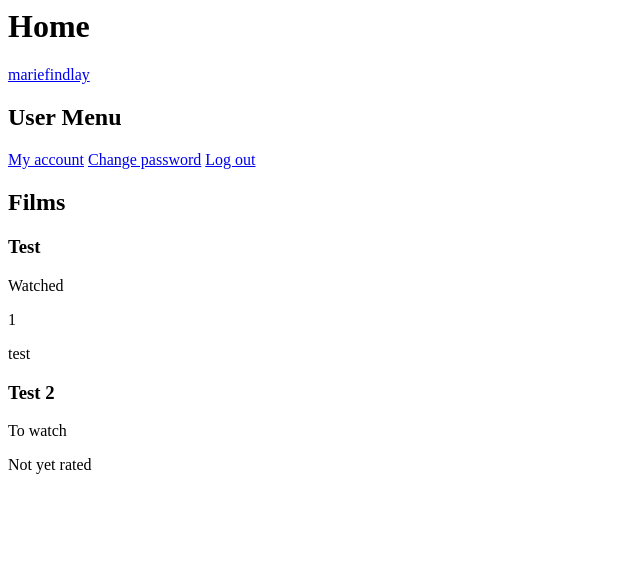
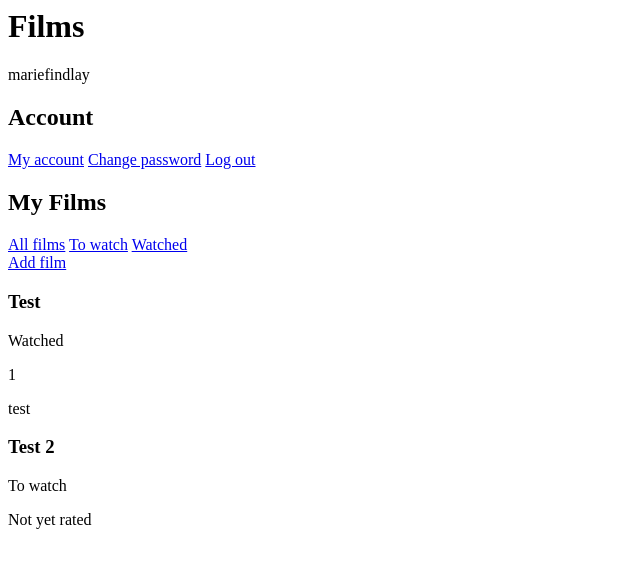
Before and after one commit to MarieFindlay/films, a Django app: page / in a window 1280 px wide. Shown: the top 568 px of the page, without its empty margins (0-640 px from the left). Run offline with Django 3.2, Linux system fonts and the light colour scheme; a user stored in the database is signed in; data comes from the database, SQL or seed files in the repository; both versions use the stored data as it was after the commit.

Commit message:
allow user to add new film

```diff
--- a/django_login/django_login/urls.py
+++ b/django_login/django_login/urls.py
@@ -23,8 +23,10 @@ from posts import views
 
 urlpatterns = [
     path('admin/', admin.site.urls),
-    url(r'^signup/$', accounts_views.signup, name='signup'),
-    url(r'^logout/$', auth_views.LogoutView.as_view(), name='logout'),
-    url(r'^login/$', auth_views.LoginView.as_view(template_name='login.html'), name='login'),
+    url(r'signup/$', accounts_views.signup, name='signup'),
+    url(r'logout/$', auth_views.LogoutView.as_view(), name='logout'),
+    url(r'login/$', auth_views.LoginView.as_view(template_name='login.html'), name='login'),
+    url(r'post/new/', views.post_new, name='post_new'),
     url('', views.home, name='home'),
+
 ]
--- a/django_login/posts/models.py
+++ b/django_login/posts/models.py
@@ -6,19 +6,19 @@ from django.contrib.auth import get_user_model
 class Post(models.Model):
     author = models.ForeignKey(get_user_model(), on_delete=models.CASCADE)
     title = models.CharField(max_length=200)
-    TO_WATCH = "TO_WATCH"
-    WATCHED = "WATCHED"
+    TO_WATCH = "To watch"
+    WATCHED = "Watched"
     WATCH_STATUS_OPTIONS = (
         (TO_WATCH, "To watch"),
         (WATCHED, "Watched")
     )
-    status = models.CharField(max_length=10, choices=WATCH_STATUS_OPTIONS, default="TO_WATCH")
-    NA = "NA"
-    ONE = "ONE"
-    TWO = "TWO"
-    THREE = "THREE"
-    FOUR = "FOUR"
-    FIVE = "FIVE"
+    status = models.CharField(max_length=15, choices=WATCH_STATUS_OPTIONS, default="To watch")
+    NA = "Not yet rated"
+    ONE = "1"
+    TWO = "2"
+    THREE = "3"
+    FOUR = "4"
+    FIVE = "5"
     RATING_OPTIONS = (
         (NA, "Not yet rated"),
         (ONE, "1"),
@@ -27,7 +27,7 @@ class Post(models.Model):
         (FOUR, "4"),
         (FIVE, "5"),
     )
-    rating = models.CharField(max_length=10, choices=RATING_OPTIONS, default="NA")
+    rating = models.CharField(max_length=15, choices=RATING_OPTIONS, default="NA")
     text = models.TextField(blank=True, null=True)
     created_date = models.DateTimeField(default=timezone.now)
 
--- a/django_login/posts/templates/home.html
+++ b/django_login/posts/templates/home.html
@@ -1,14 +1,20 @@
 <html>
   <title>Films</title>
   <body>
-    <h1>Home</h1>
-    <div id="mainMenu">
+    <div>
       {% if user.is_authenticated %}
-      <a href="#" id="userMenu"> {{ user.username }} </a>
-      <h2>User Menu</h2>
+      <h1>Films</h1>
+      <p>{{ user.username }}</p>
+      <h2>Account</h2>
       <a href="#">My account</a> <a href="#">Change password</a>
       <a href="{% url 'logout' %}">Log out</a>
-      <h2>Films</h2>
+      <h2>My Films</h2>
+      <div>
+        <a href="{% url 'home' %}">All films</a>
+        <a href="{% url 'home' %}">To watch</a>
+        <a href="{% url 'home' %}">Watched</a>
+      </div>
+      <a href="{% url 'post_new' %}">Add film</a>
       <div>
         {% for post in posts %}
         <h3>{{ post.title }}</h3>
@@ -19,6 +25,7 @@
       </div>
       {% else %}
       <form>
+        <h1>Films</h1>
         <a href="{% url 'login' %}">Log in</a>
         <a href="{% url 'signup' %}">Sign up</a>
       </form>
--- /dev/null
+++ b/django_login/posts/templates/post_edit.html
@@ -0,0 +1,6 @@
+{% block content %}
+<h2>New film</h2>
+<form method="POST">
+  {% csrf_token %} {{ form.as_p }}<button type="submit">Save</button>
+</form>
+{% endblock %}
--- a/django_login/posts/views.py
+++ b/django_login/posts/views.py
@@ -1,7 +1,8 @@
-from django.shortcuts import render
+from django.shortcuts import render, redirect
 from .models import Post
 from django.utils import timezone
 from django.contrib.auth import get_user_model, get_user
+from .forms import PostForm
 
 # Create your views here.
 
@@ -12,3 +13,16 @@ def home(request):
         return render(request, 'home.html', {'posts': posts})
     else:
         return render(request, 'home.html', {})
+
+def post_new(request):
+    if request.method == "POST":
+        form = PostForm(request.POST)
+        if form.is_valid():
+            post = form.save(commit=False)
+            post.author = request.user
+            post.created_date = timezone.now()
+            post.save()
+            return redirect('home')
+    else:
+        form = PostForm()
+    return render(request, 'post_edit.html', {'form': form})
```
Also changed, not shown: django_login/posts/forms.py (added, +8 -0 lines), django_login/posts/templates/base.html (added, +8 -0 lines), django_login/db.sqlite3.
